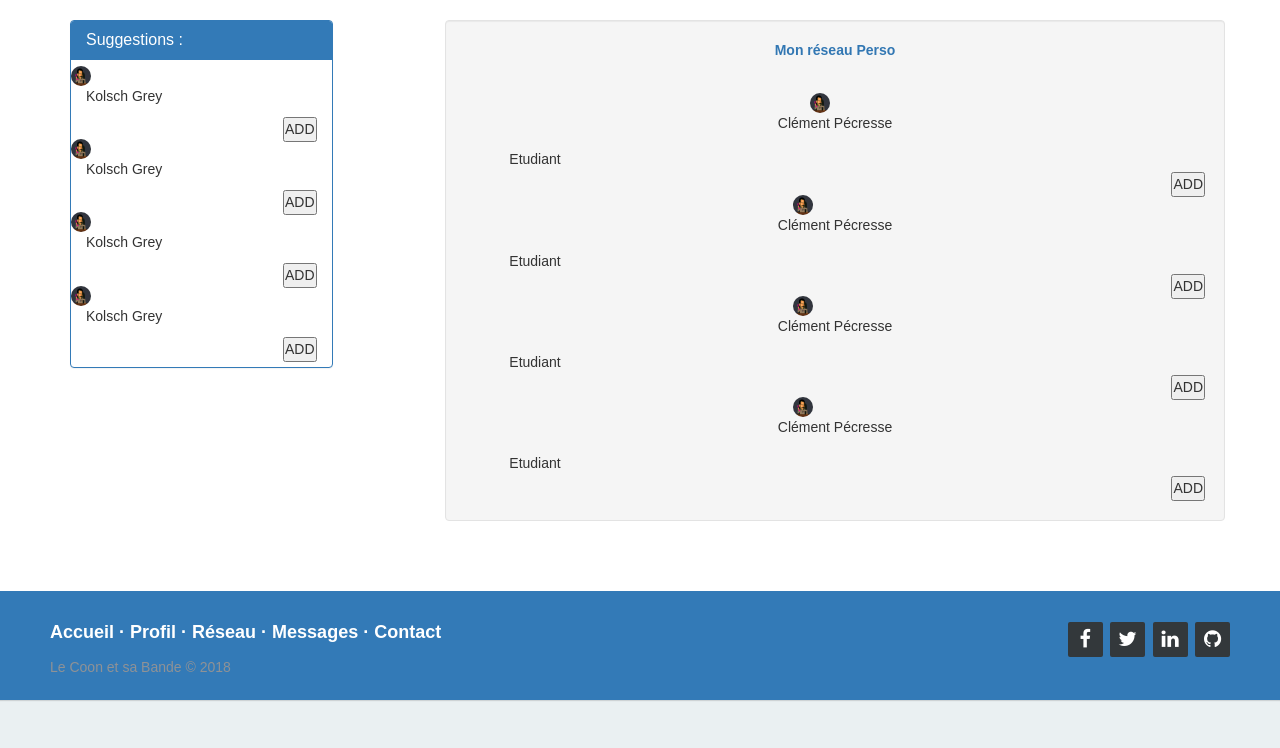
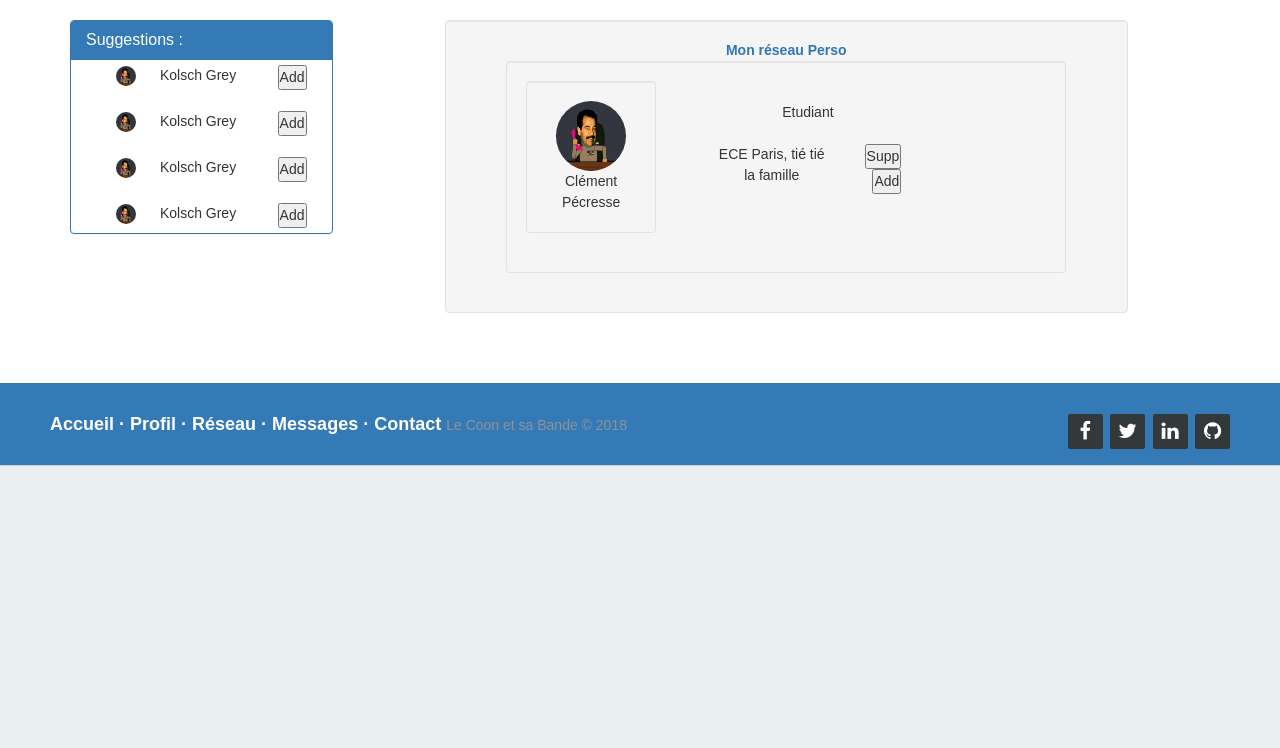
Before and after one commit to Maxtoq/ECELink, a PHP site: page /page_reseau.html in a window 1280 px wide. Shown: the part 52-800 px from the top of the page. Run offline with PHP 8.4, Linux system fonts and the light colour scheme; some libraries are stand-ins or nearby versions.

Commit message:
modifpage

```diff
--- a/page_reseau.html
+++ b/page_reseau.html
@@ -19,6 +19,7 @@
   </style>
 </head>
 
+<!--navbar-->
 <nav class="navbar navbar-inverse">
 <div class="container-fluid">
   <div class="navbar-header">
@@ -57,6 +58,7 @@
 </div>
 </nav>
 
+<!--suggestion-->
 <div class="container text-center" style= >
   <div class="row">
     <div class="col-sm-3">
@@ -69,62 +71,67 @@
         <div >
           <img src="Saddam-southpark.png" class="img-circle" id="photo1"height="20" width="20" alt="Avatar">
           <p class="s"> Kolsch Grey </p>
-          <button type="button" class="yala">ADD</button>
+          <button type="button" class="yala">Add</button>
         </div>
          </br>
         <div >
           <img src="Saddam-southpark.png" class="img-circle" id="photo1" height="20" width="20" alt="Avatar">
           <p class="s"> Kolsch Grey </p>
-          <button type="button" class="yala">ADD</button>
+          <button type="button" class="yala">Add</button>
         </div>
         </br>
         <div class="div3">
           <img src="Saddam-southpark.png" class="img-circle" id="photo1" height="20" width="20" alt="Avatar">
           <p class="s"> Kolsch Grey </p>
-          <button type="button" class="yala">ADD</button>
+          <button type="button" class="yala">Add</button>
         </div>
         </br>
         <div class="div4">
           <img src="Saddam-southpark.png" class="img-circle" id="photo1" height="20" width="20" alt="Avatar">
           <p class="s"> Kolsch Grey </p>
-          <button type="button" class="yala">ADD</button>
+          <button type="button" class="yala">Add</button>
         </div>
 
       </div>
     </div>
   </div>
+
+  <!--reseau des familles-->
     <div class="col-sm-1">
     </div>
-    <div class="col-sm-8 well">
-      <p style ="color:#3277b3;"><strong class="titredroit"> Mon réseau Perso</strong></p></br>
-      <div class="div1">
-        <img src="Saddam-southpark.png" class="img-circle" id="photo2" height="20" width="20" alt="Avatar">
-        <p class="s2"> Clément Pécresse </p>
-        <p class="textarea">Etudiant</p>
-        <button type="button" class="yalou">ADD</button>
+    <div class="col-sm-7 well">
+      <p class="page-header" style ="color:#3277b3;"><strong>Mon réseau Perso</strong></p>
+      <div class="row">
+        <div class="col-md-1">
+        </div>
+        <div class="col-md-10 well">
+          <div class="col-md-3 well">
+            <img src="Saddam-southpark.png" class="img-circle" id="photo" height="70" width="70" alt="Avatar">
+            <p class="nom">Clément Pécresse</p>
+          </div>
+          <div class="col-md-1">
+          </div>
+           <div class="col-md-5 "></br>
+            <p class="etuddesc">Etudiant</p></br></br>
+            <div class="row">
+            <div class="col-md-8">
+              <p class="etuddesc"> ECE Paris, tié tié la famille</p>
+            </div>
+            <div class="col-md-4">
+              <button type="button" class="but">Supp</button>
+              <button type="button" class="but">Add</button>
+
+            </div>
+
+          </div>
+
+          </div>
+
+          </div>
+
+
+        </div>
       </div>
-      </br>
-      <div div class="div1">
-        <img src="Saddam-southpark.png" class="img-circle" id="photo2" height="20" width="20" alt="Avatar">
-        <p class="s2"> Clément Pécresse </p>
-        <p class="textarea">Etudiant</p>
-        <button type="button" class="yalou">ADD</button>
-      </div>
-      </br>
-      <div div class="div1">
-        <img src="Saddam-southpark.png" class="img-circle" id="photo2" height="20" width="20" alt="Avatar">
-        <p class="s2"> Clément Pécresse </p>
-        <p class="textarea">Etudiant</p>
-        <button type="button" class="yalou">ADD</button>
-      </div>
-      </br>
-      <div div class="div1">
-        <img src="Saddam-southpark.png" class="img-circle" id="photo2" height="20" width="20" alt="Avatar">
-        <p class="s2"> Clément Pécresse </p>
-        <p class="textarea">Etudiant</p>
-        <button type="button" class="yalou">ADD</button>
-      </div>
-      </br>
     </div>
   </div>
 </div>
--- a/style_reseau.css
+++ b/style_reseau.css
@@ -1,18 +1,65 @@
 
-.uh{
+.panel-body{
 	display: flex;
     flex-direction: column;
+
+}
+.yala{
+	position: relative;
+	right:10px;
+}
+#photo1{
+	position: relative;
+	left: 30px;
+
+}
+.s{
+	position: relative;
+	left: 50px;
+}
+p{
+	display: inline;
 }
 
-.img-circle{
-	position: relative;
-	right:15px;
-}
+
 .textarea{
 	text-align: center;
 	width: 100px;
 	height: 18px;
 	position: relative;
-	top: 5px;
-	left: 20px;
+
+	left: 10px;
+
 }
+#photo2{
+	position: relative;
+	right:70px;
+}
+.yalou{
+	position: relative;
+	right:100px;
+}
+.s2{
+	position: relative;
+	right: 60px;
+}
+
+.titredroit{
+	position: relative;
+	bottom: 10px;
+}
+
+#photo{
+
+	text-align: center;
+}
+.nom{
+	text-align: center;
+}
+.etuddec{
+	position: fixed;
+	border-left: 15px
+}
+.but{
+	text-align: center;
+}
```
